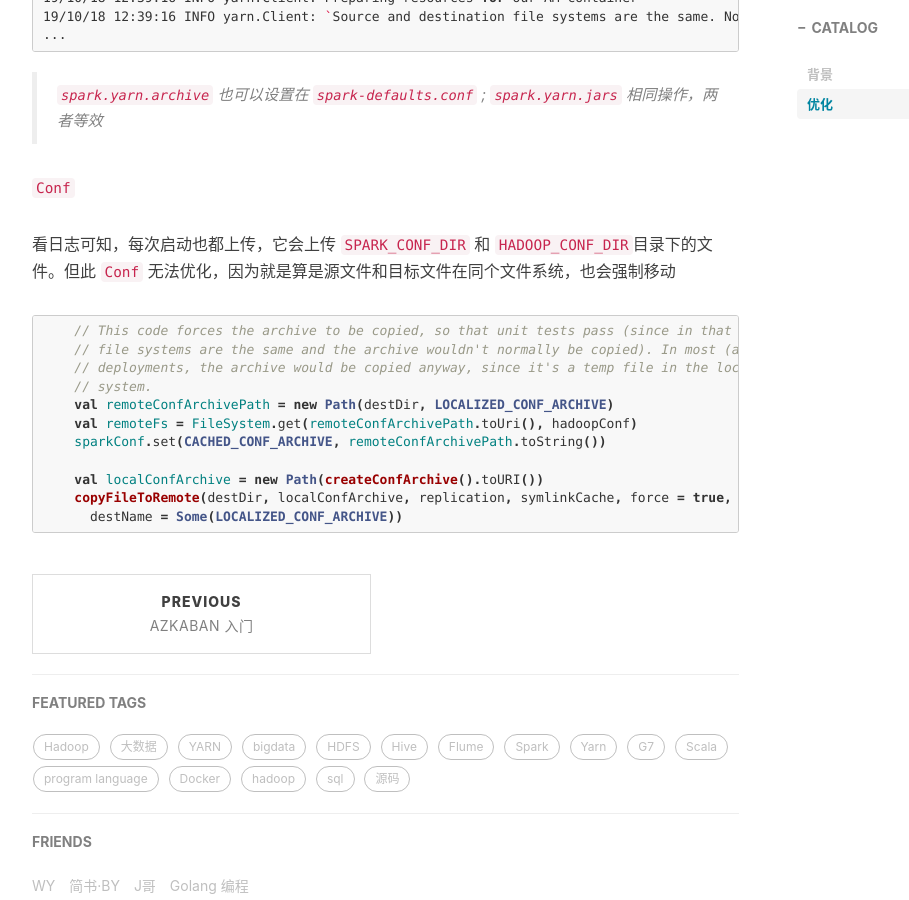
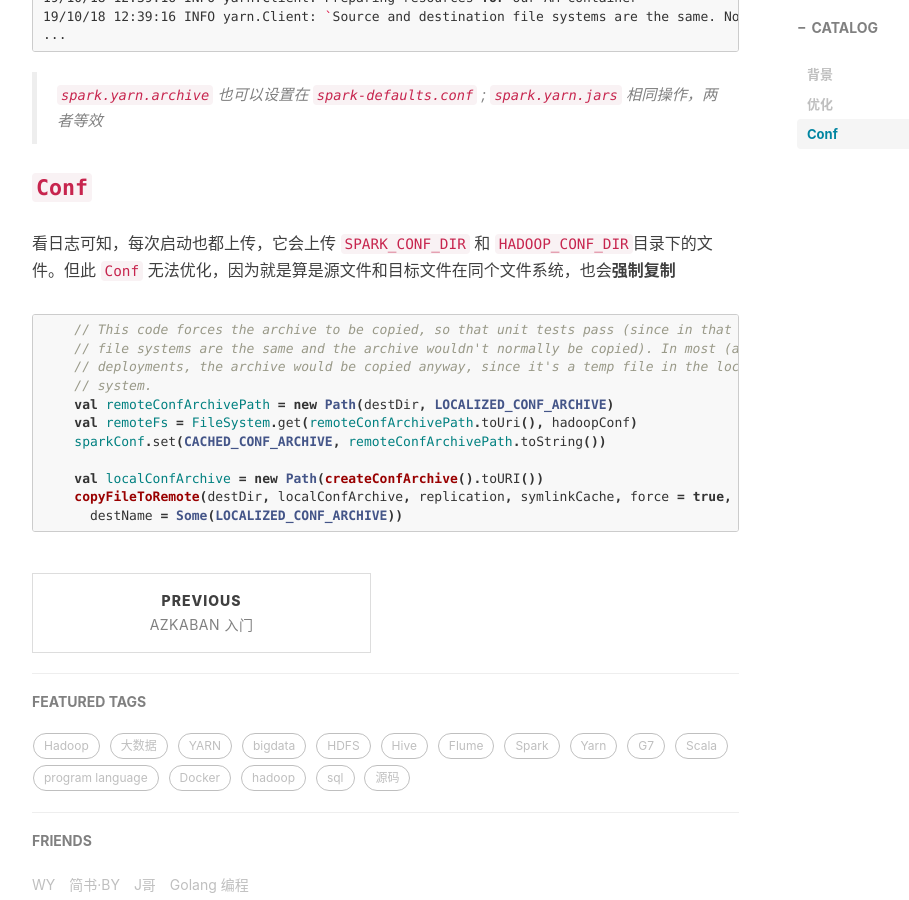
Before and after one commit to vendanner/vendanner.github.io, a Jekyll site: the page built from _posts/2019-10-18-Spark on YARN 加速启动.md, in a window 1280 px wide and 900 px high, scrolled down 2725 px. Shown: the whole window, without its empty margins (233-1142 px from the left). Built offline with Jekyll 4.4.1, drawn with Linux system fonts in a browser that asks for light colours; nearby versions of some CDN libraries; comment, search, counter and statistics services are not loaded.

Commit message:
Update 2019-10-18-Spark on YARN 加速启动.md

````diff
--- a/_posts/2019-10-18-Spark on YARN 加速启动.md
+++ b/_posts/2019-10-18-Spark on YARN 加速启动.md
@@ -133,9 +133,9 @@ spark-submit --class org.apache.spark.examples.SparkPi --master yarn --deploy-mo
 
 > `spark.yarn.archive` 也可以设置在 `spark-defaults.conf` ; `spark.yarn.jars` 相同操作，两者等效
 
-`Conf`
+### `Conf`
 
-看日志可知，每次启动也都上传，它会上传 `SPARK_CONF_DIR` 和 `HADOOP_CONF_DIR`目录下的文件。但此 `Conf` 无法优化，因为就是算是源文件和目标文件在同个文件系统，也会强制移动
+看日志可知，每次启动也都上传，它会上传 `SPARK_CONF_DIR` 和 `HADOOP_CONF_DIR`目录下的文件。但此 `Conf` 无法优化，因为就是算是源文件和目标文件在同个文件系统，也会**强制复制**
 
 ```scala
     // This code forces the archive to be copied, so that unit tests pass (since in that case both
````
